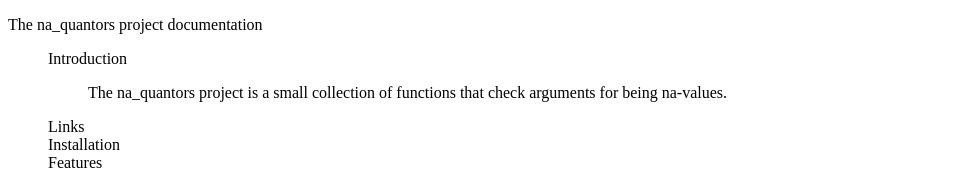
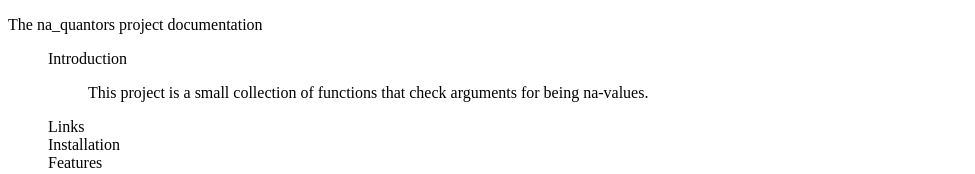
Before and after one commit to johannes-programming/na_quantors, a plain HTML site: page docs/index.html in a window 1280 px wide. Shown: the top 174 px of the page, without its empty margins (0-975 px from the left). Drawn offline with Linux system fonts and the light colour scheme; a script that the page names is missing.

Commit message:
Version 1.0.10+local.1

```diff
--- a/docs/index.html
+++ b/docs/index.html
@@ -18,11 +18,7 @@
                     </dt>
                     <dd>
                         <p>
-                            The
-                            <a>
-                                na_quantors
-                            </a>
-                            project is a small collection of functions that check arguments for being na-values.
+                            This project is a small collection of functions that check arguments for being na-values.
                         </p>
                     </dd>
                     <dt id="links">Links</dt>
```
Also changed, not shown: 1 other file.
